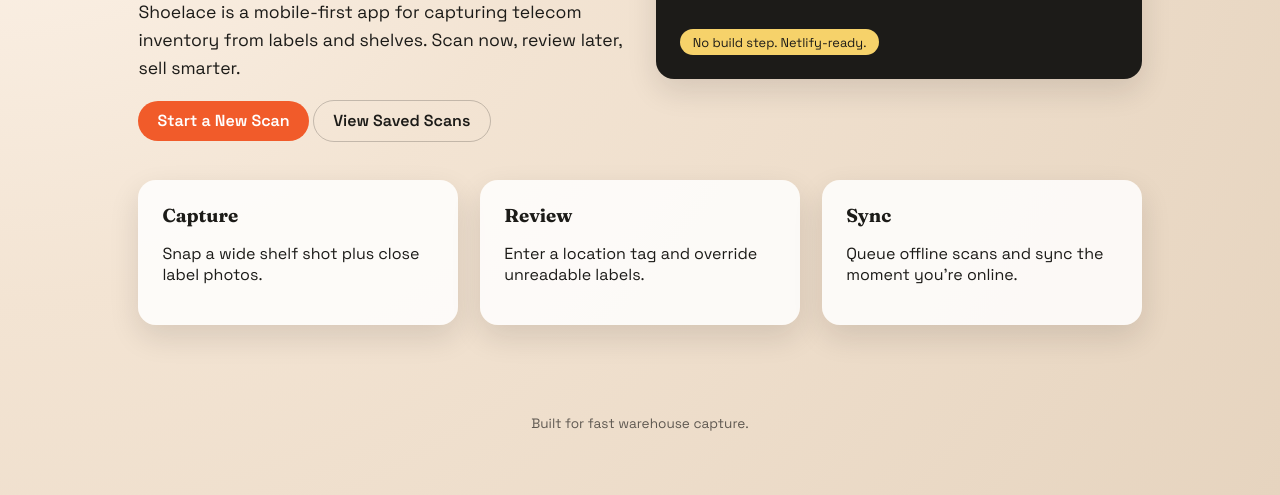
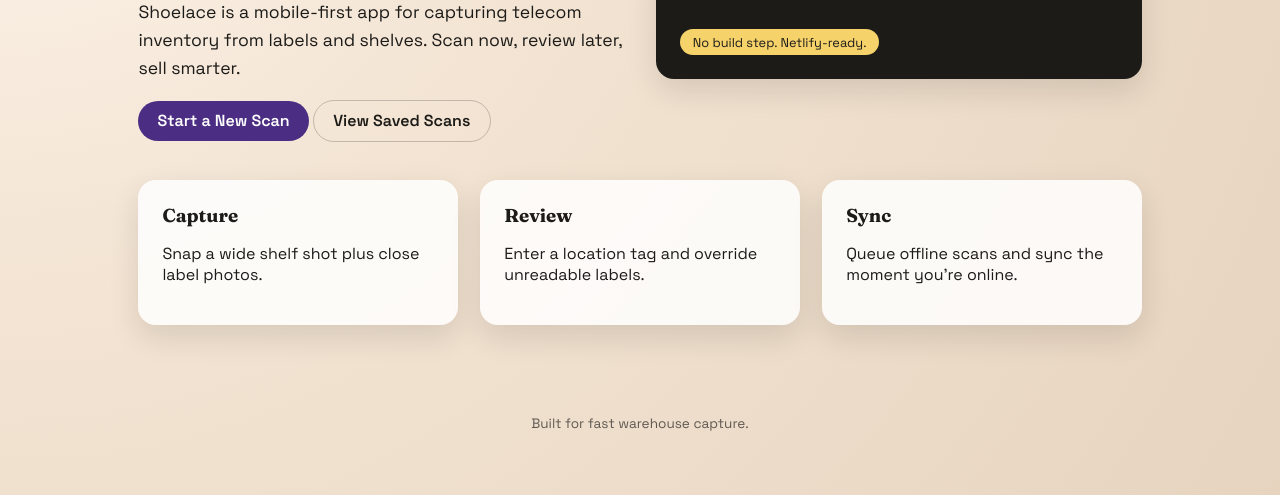
Before and after one commit to Redbullvine/shoelace, a plain HTML site: page index.html in a window 1280 px wide. Shown: the part 305-800 px from the top of the page. Drawn offline with Linux system fonts and the light colour scheme.

Commit message:
Update accent color to school purple

```diff
--- a/app.css
+++ b/app.css
@@ -1,7 +1,8 @@
 :root {
   --ink: #1c1b18;
-  --accent: #f15b2a;
-  --accent-dark: #c64017;
+  --accent: #4B2E83;
+  --accent-hover: #3E256D;
+  --accent-dark: var(--accent-hover);
   --paper: #f7f0e8;
   --mist: #efe3d5;
   --sand: #e6d4bf;
```
